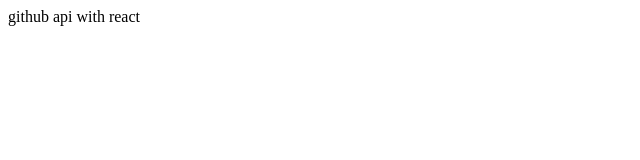
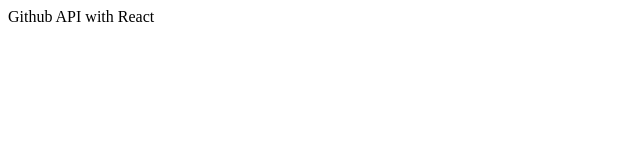
Before and after one commit to rafaelspereira1/Github-API-with-ReactJS, a React (Create React App) app in the folder github-api-with_reactjs/: page / in a window 1280 px wide. Shown: the top 160 px of the page, without its empty margins (0-640 px from the left). Built offline with nearby package versions, Linux system fonts and the light colour scheme.

Commit message:
Add api.js and minor changes

```diff
--- a/github-api-with_reactjs/public/index.html
+++ b/github-api-with_reactjs/public/index.html
@@ -24,7 +24,7 @@
       work correctly both with client-side routing and a non-root public URL.
       Learn how to configure a non-root public URL by running `npm run build`.
     -->
-    <title>React App</title>
+    <title>Github Api With ReactJS</title>
   </head>
   <body>
     <noscript>You need to enable JavaScript to run this app.</noscript>
--- a/github-api-with_reactjs/src/App.js
+++ b/github-api-with_reactjs/src/App.js
@@ -2,7 +2,7 @@ import React from "react";
 function App() {
   return (
     <div className="App">
-    github api with react
+    Github API with React
     </div>
   );
 }
```
Also changed, not shown: github-api-with_reactjs/src/services/api.js (added, +7 -0 lines).
